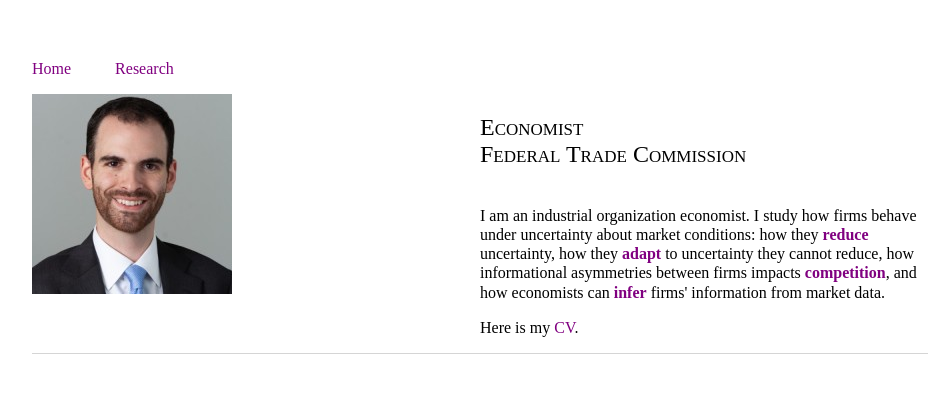
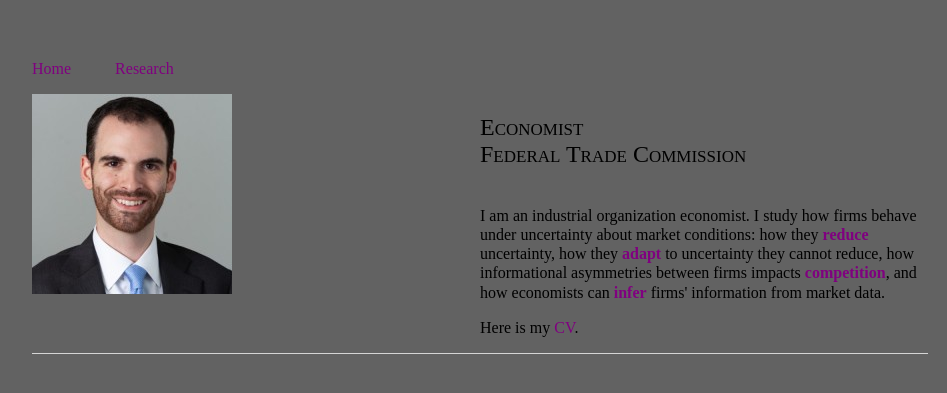
Before and after one commit to mleisten/mleisten.github.io, a Jekyll site: the page built from index.html, in a window 1280 px wide. Shown: the top 393 px of the page, without its empty margins (160-1107 px from the left). Built offline with Jekyll 4.4.1, drawn with Linux system fonts in a browser that asks for light colours.

Commit message:
Update main.css

```diff
--- a/css/main.css
+++ b/css/main.css
@@ -1,7 +1,7 @@
 body {
     margin: 60px auto;
     width: 70%;
-    background-color: 626262;
+    background-color: #626262;
 }
 nav ul, footer ul {
     font-family:'Times New Roman', 'Times', 'Serif';
```
